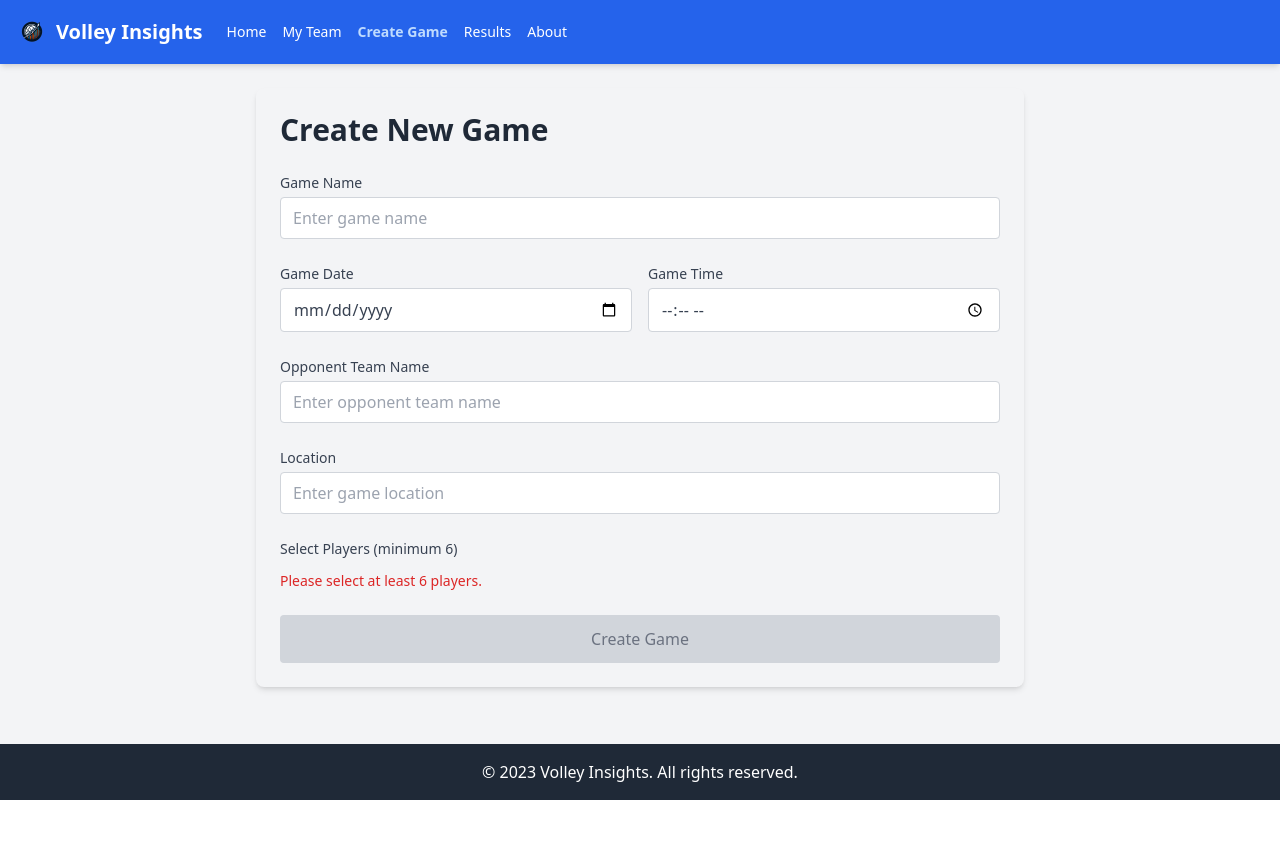
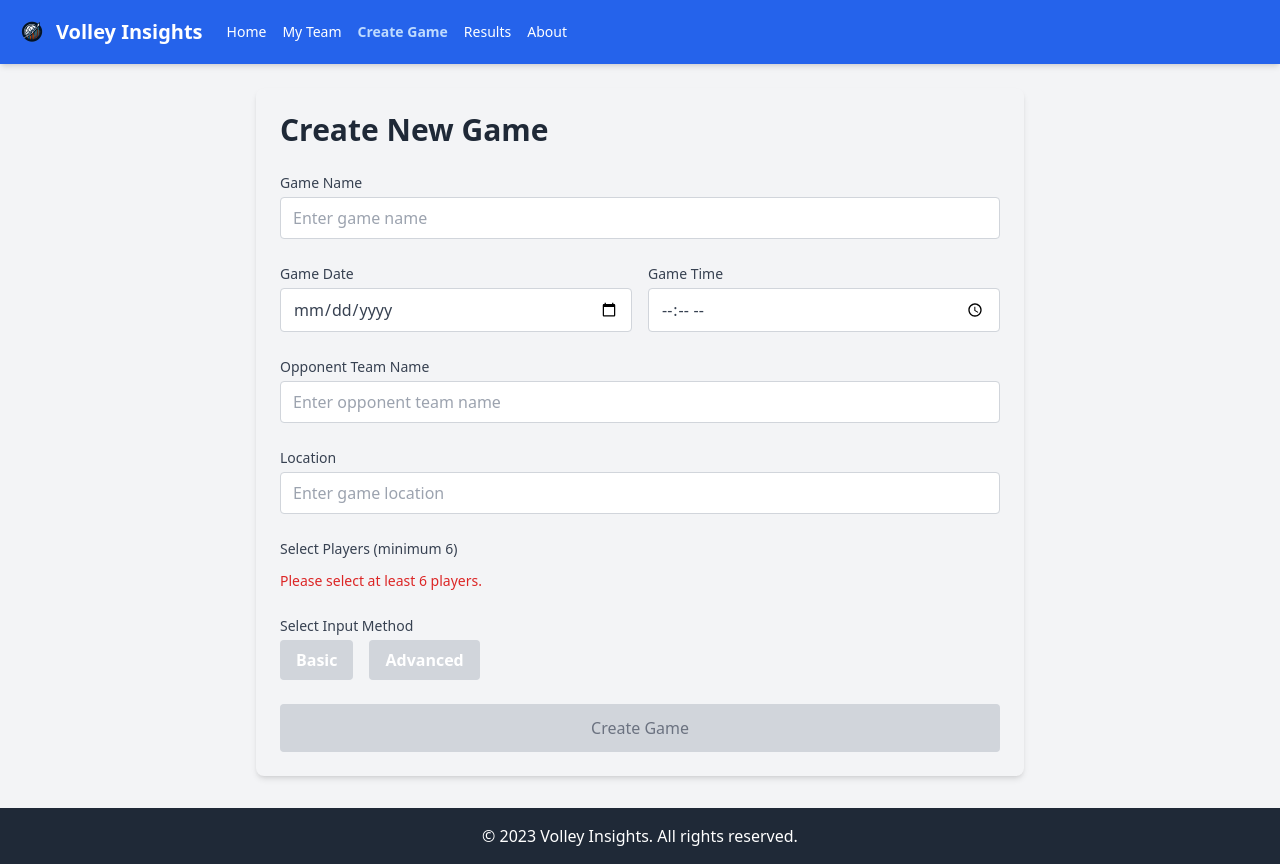
Before and after one commit to Salahalioui/volley-insights, a Vue app: page /create-game in a window 1280 px wide. Before the commit the page ends 800 px from the top, so only its background shows below. Built offline with nearby package versions, Linux system fonts and the light colour scheme.

Commit message:
input switch disabled

```diff
--- a/src/views/CreateGame.vue
+++ b/src/views/CreateGame.vue
@@ -79,6 +79,24 @@
         </p>
       </div>
 
+      <!-- Input Method Selection -->
+      <div class="form-group">
+        <label class="form-label mb-2">Select Input Method</label>
+        <div class="flex gap-4">
+          <button
+            type="button"
+            :class="['btn', inputMethod === 'basic' ? 'btn-blue' : 'btn-gray']"
+            @click="selectInputMethod('basic')">Basic</button>
+          <button
+            type="button"
+            :class="['btn', inputMethod === 'advanced' ? 'btn-blue' : 'btn-gray']"
+            @click="selectInputMethod('advanced')">Advanced</button>
+        </div>
+        <p v-if="!inputMethodSelected" class="mt-2 text-sm text-red-600">
+          Please select an input method.
+        </p>
+      </div>
+
       <button type="submit"
               :disabled="!isFormValid"
               :class="['w-full p-3 rounded transition duration-300',
@@ -97,6 +115,7 @@
           <p><strong>Opponent:</strong> {{ opponentTeam }}</p>
           <p><strong>Location:</strong> {{ location }}</p>
           <p><strong>Players:</strong> {{ selectedPlayers.length }}</p>
+          <p><strong>Input Method:</strong> {{ inputMethod }}</p>
         </div>
         <p class="mb-4">Are you sure you want to create this game?</p>
         <div class="flex justify-end space-x-3">
@@ -124,6 +143,8 @@ export default {
     const players = ref([]);
     const selectedPlayers = ref([]);
     const initialRotation = ref(Array(6).fill(''));
+    const inputMethod = ref(''); // Add input method
+    const inputMethodSelected = ref(true); // Validation flag
     const showModal = ref(false);
 
     onMounted(() => {
@@ -157,8 +178,14 @@ export default {
              opponentTeam.value.trim() !== '' &&
              location.value.trim() !== '' &&
              selectedPlayers.value.length >= 6 &&
-             isRotationValid(initialRotation.value); // Pass rotation to function
+             isRotationValid(initialRotation.value) &&
+             inputMethod.value !== ''; // Add input method validation
     });
+
+    const selectInputMethod = (method) => {
+      inputMethod.value = method;
+      inputMethodSelected.value = true;
+    };
 
     const showConfirmationModal = () => {
       if (isFormValid.value) {
@@ -176,6 +203,7 @@ export default {
         location: location.value,
         players: selectedPlayers.value,
         initialRotation: initialRotation.value,
+        inputMethod: inputMethod.value, // Add input method to game data
         sets: [],
         currentSet: 1,
         status: 'not_started'
@@ -193,6 +221,7 @@ export default {
       location.value = '';
       selectedPlayers.value = [];
       initialRotation.value = Array(6).fill('');
+      inputMethod.value = '';
 
       showModal.value = false;
 
@@ -209,11 +238,14 @@ export default {
       players,
       selectedPlayers,
       initialRotation,
+      inputMethod,
+      inputMethodSelected,
       showModal,
       getPlayerName,
       getPlayerShirtNumber,
       isRotationValid, // Pure function
       isFormValid,
+      selectInputMethod,
       showConfirmationModal,
       createGame
     };
@@ -221,8 +253,7 @@ export default {
 };
 </script>
 
-
-  <style scoped>
+<style scoped>
 .form-group {
   margin-bottom: 1rem;
 }
@@ -268,4 +299,17 @@ export default {
   border-color: #93c5fd;
   box-shadow: 0 0 0 0.2rem rgba(37, 99, 235, 0.25);
 }
+
+.btn {
+  padding: 0.5rem 1rem;
+  font-weight: bold;
+  border-radius: 0.25rem;
+  transition: background-color 0.3s ease-in-out;
+}
+
+.btn-gray { background-color: #d1d5db; color: white; }
+.btn-gray:hover { background-color: #9ca3af; }
+
+.btn-blue { background-color: #4299e1; color: white; }
+.btn-blue:hover { background-color: #3182ce; }
 </style>
--- a/src/views/Game.vue
+++ b/src/views/Game.vue
@@ -33,13 +33,6 @@
       :game="game"
       @toggleServingTeam="toggleServingTeam"
     />
-
-    <!-- Event Input Toggle -->
-    <div class="mb-4 flex justify-center">
-      <button @click="toggleInputMethod" class="btn btn-purple">
-        Switch to {{ isAdvancedInput ? 'Basic' : 'Advanced' }} Input
-      </button>
-    </div>
 
     <!-- Event Input -->
     <EventInput
@@ -490,10 +483,6 @@ export default {
       ).length;
     };
 
-    const toggleInputMethod = () => {
-      isAdvancedInput.value = !isAdvancedInput.value;
-    };
-
     const selectPlayer = (playerId) => {
       currentEvent.value.player = playerId;
     };
@@ -546,7 +535,6 @@ export default {
       adjustScore,
       toggleGameStatus,
       getPlayerStat,
-      toggleInputMethod,
       selectPlayer,
       selectAction,
       selectResult,
```
